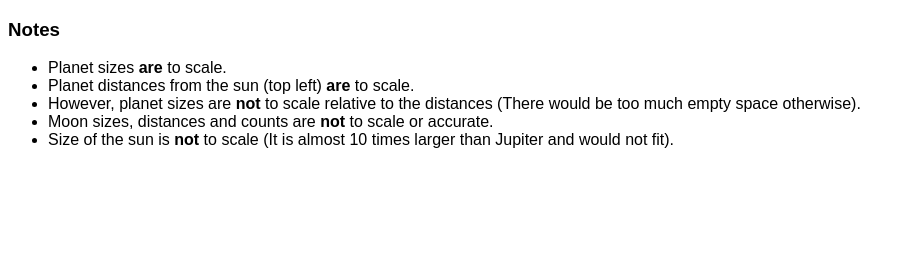
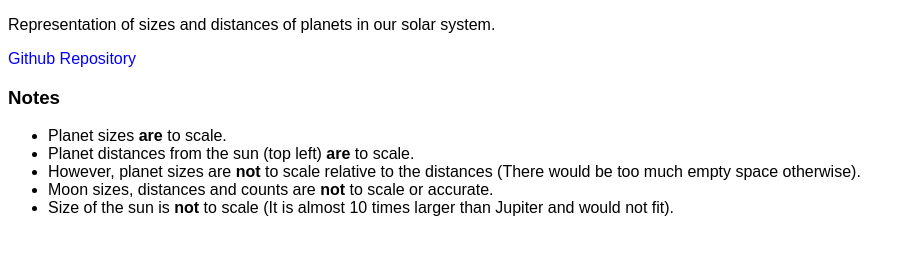
Before and after one commit to aiham/SolarSystemJS, a plain HTML site: page index.html in a window 1280 px wide. Shown: the whole page, without its empty margins (0-915 px from the left). Drawn offline with Linux system fonts and the light colour scheme; a script that the page names is missing.

Commit message:
Add description and link to repo in index.html Add style for html links

```diff
--- a/index.html
+++ b/index.html
@@ -11,10 +11,19 @@
         color: black;
         font-family: sans-serif;
       }
+      a {
+        color: blue;
+        text-decoration: none;
+      }
+      a:hover {
+        text-decoration: underline;
+      }
     </style>
   </head>
   <body>
     <div id="main"></div>
+    <p>Representation of sizes and distances of planets in our solar system.</p>
+    <p><a href="https://github.com/aiham/SolarSystemJS">Github Repository</a></p>
     <h3>Notes</h3>
     <ul>
       <li>Planet sizes <strong>are</strong> to scale.</li>
```
